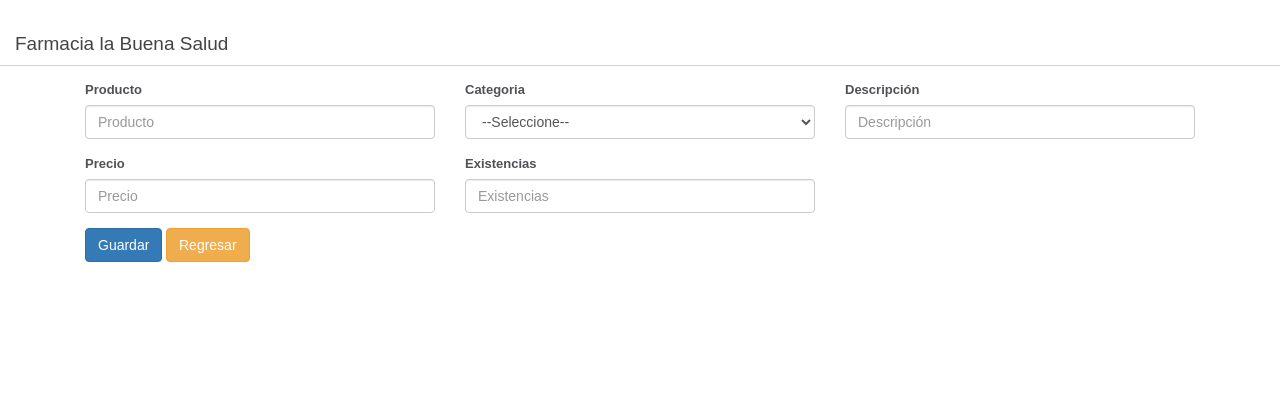
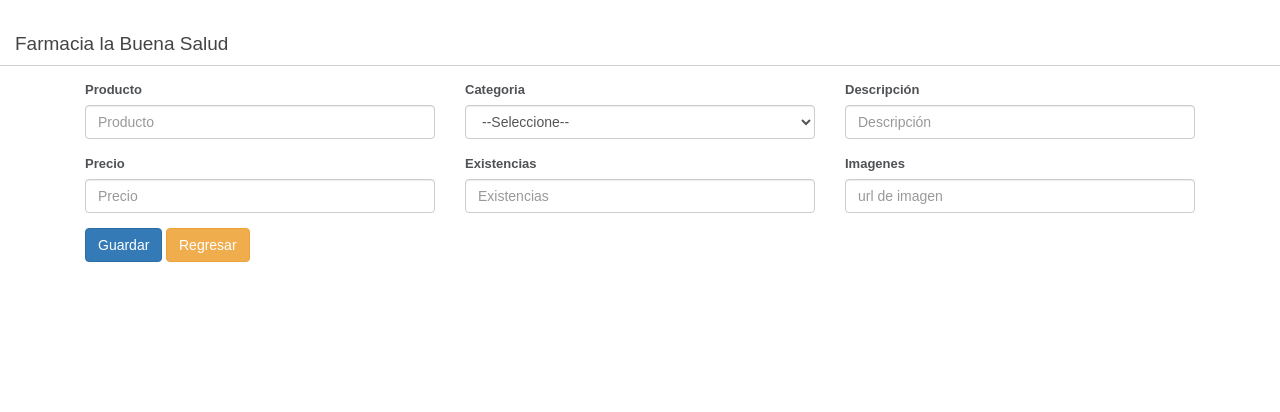
Before and after one commit to rogeliomejia/BuenaSalud, a CodeIgniter app: page /BuenaSalud/index.php/productos/create in a window 1280 px wide. Shown: the part 50-462 px from the top of the page. Run offline with CodeIgniter, Linux system fonts and the light colour scheme; a user stored in the database is signed in; data comes from the database, SQL or seed files in the repository; data that the repository does not hold is empty; some libraries are stand-ins or nearby versions.

Commit message:
Agregado campo de imagenes de producto a formularios de create y update

```diff
--- a/application/models/Productos_model.php
+++ b/application/models/Productos_model.php
@@ -19,6 +19,7 @@ class Productos_model extends CI_Model{
 			'idCategoria' => $this->input->post('idCategoria'),
 			'descripcionProducto' => $this->input->post('descripcionProducto'),
 			'precio' => $this->input->post('precio'),
+			'imagenes' => $this->input->post('imagenes'),
 			'existencias' => $this->input->post('existencias')
 		);
 
@@ -33,6 +34,7 @@ class Productos_model extends CI_Model{
 			'idCategoria' => $this->input->post('idCategoria'),
 			'descripcionProducto' => $this->input->post('descripcionProducto'),
 			'precio' => $this->input->post('precio'),
+			'imagenes' => $this->input->post('imagenes'),
 			'existencias' => $this->input->post('existencias')
 		);
 
--- a/application/views/Productos/create.php
+++ b/application/views/Productos/create.php
@@ -32,6 +32,11 @@
     <input type="text" class="form-control" name="existencias" placeholder="Existencias" required>
   </div>
 
+  <div class="form-group col-md-4">
+    <label>Imagenes</label>
+    <input type="text" class="form-control" name="imagenes" placeholder="url de imagen" required>
+  </div>
+
 <div class="form-group col-md-12">
   <button type="submit" class="btn btn-primary">Guardar</button>
 
--- a/application/views/Productos/edit.php
+++ b/application/views/Productos/edit.php
@@ -43,6 +43,11 @@
     <input type="text" class="form-control" name="existencias" placeholder="Existencias" value="<?php echo($producto['existencias']);?>">
   </div>
 
+  <div class="form-group col-md-4">
+    <label>Imagenes</label>
+    <input type="text" class="form-control" name="imagenes" placeholder="url de imagen" required value="<?php echo($producto['imagenes']);?>">
+  </div>
+
 
 <div class="form-group col-md-12">
   <button type="submit" class="btn btn-primary">Modificar</button>
```
